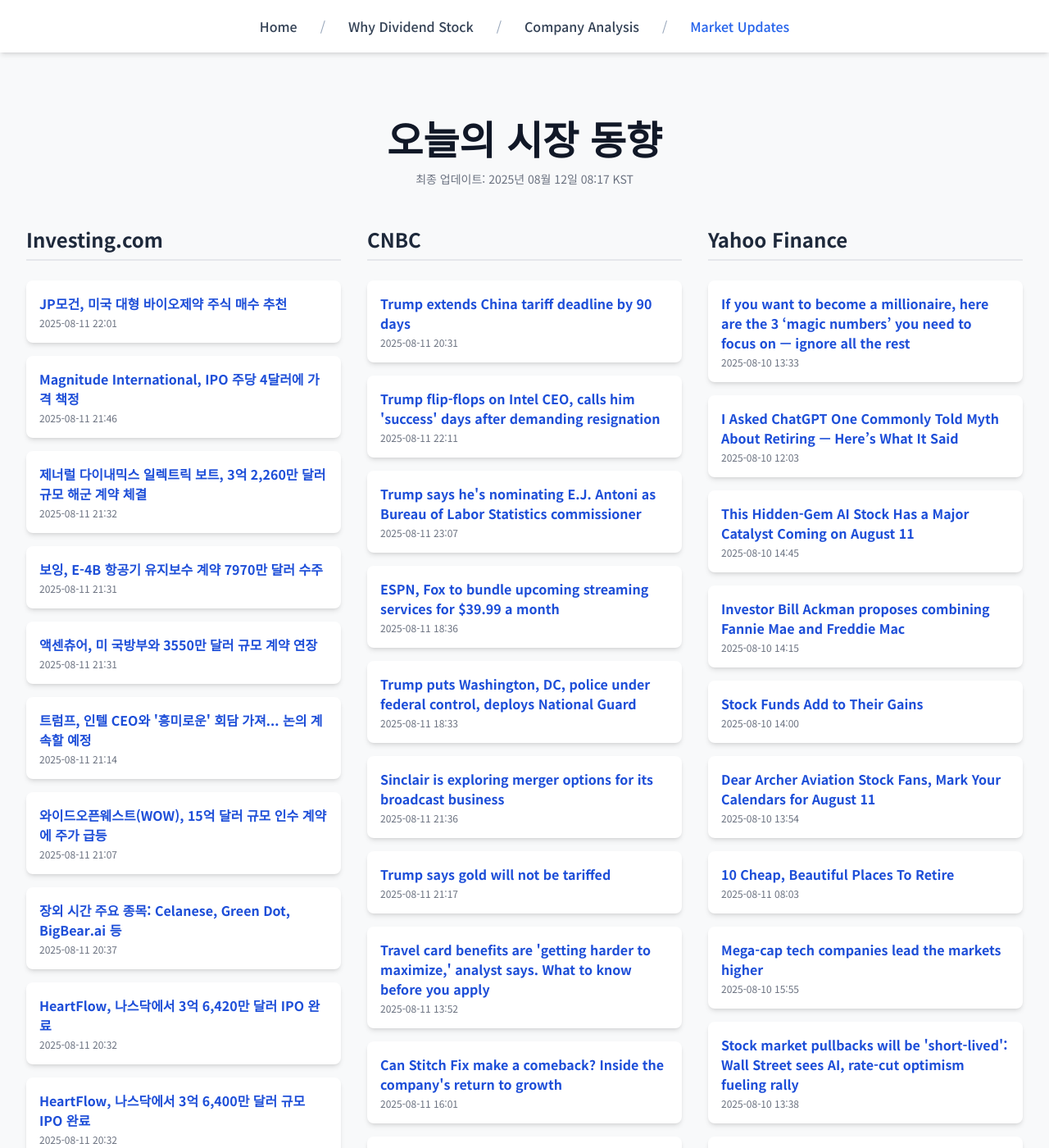
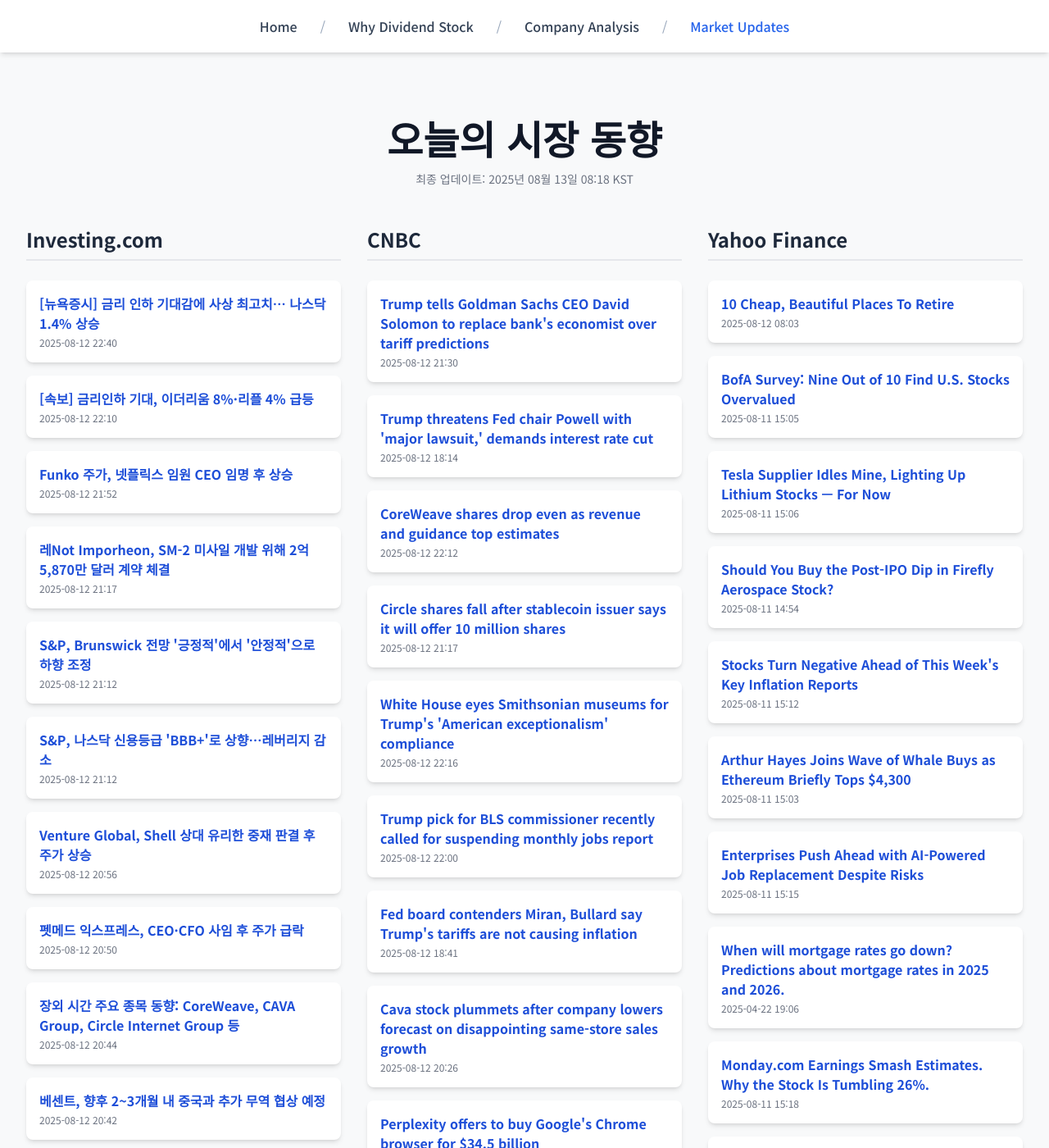
Before and after one commit to Kay-Hwang/my-company-analysis, a Jekyll site: the page built from market-updates.html, in a window 1280 px wide and 1400 px high. Shown: the whole window at 82% size. Built offline with Jekyll 4.4.1, drawn with Linux system fonts in a browser that asks for light colours; nearby versions of some CDN libraries; a script that is not in the unit is left out; some of the changed text lies outside the part shown.

Commit message:
Update daily data

```diff
--- a/_data/latest_data.json
+++ b/_data/latest_data.json
@@ -1,190 +1,190 @@
 {
-  "lastUpdated": "2025년 08월 12일 08:17 KST",
+  "lastUpdated": "2025년 08월 13일 08:18 KST",
   "news": {
     "investing": [
       {
-        "title": "JP모건, 미국 대형 바이오제약 주식 매수 추천",
-        "link": "https://kr.investing.com/news/stock-market-news/article-432SI-1590177",
-        "pubDate": "2025-08-11 22:01:12",
-        "summary": "JP모건, 미국 대형 바이오제약 주식 매수 추천"
+        "title": "[뉴욕증시] 금리 인하 기대감에 사상 최고치… 나스닥 1.4% 상승",
+        "link": "https://kr.investing.com/news/stock-market-news/article-1592290",
+        "pubDate": "2025-08-12 22:40:37",
+        "summary": "[뉴욕증시] 금리 인하 기대감에 사상 최고치… 나스닥 1.4% 상승"
       },
       {
-        "title": "Magnitude International, IPO 주당 4달러에 가격 책정",
-        "link": "https://kr.investing.com/news/stock-market-news/article-432SI-1590164",
-        "pubDate": "2025-08-11 21:46:11",
-        "summary": "Magnitude International, IPO 주당 4달러에 가격 책정"
+        "title": "[속보] 금리인하 기대, 이더리움 8%·리플 4% 급등",
+        "link": "https://kr.investing.com/news/stock-market-news/article-1592267",
+        "pubDate": "2025-08-12 22:10:37",
+        "summary": "[속보] 금리인하 기대, 이더리움 8%·리플 4% 급등"
       },
       {
-        "title": "제너럴 다이내믹스 일렉트릭 보트, 3억 2,260만 달러 규모 해군 계약 체결",
-        "link": "https://kr.investing.com/news/stock-market-news/article-93CH-1590138",
-        "pubDate": "2025-08-11 21:32:02",
-        "summary": "제너럴 다이내믹스 일렉트릭 보트, 3억 2,260만 달러 규모 해군 계약 체결"
+        "title": "Funko 주가, 넷플릭스 임원 CEO 임명 후 상승",
+        "link": "https://kr.investing.com/news/stock-market-news/article-93CH-1592244",
+        "pubDate": "2025-08-12 21:52:45",
+        "summary": "Funko 주가, 넷플릭스 임원 CEO 임명 후 상승"
       },
       {
-        "title": "보잉, E-4B 항공기 유지보수 계약 7970만 달러 수주",
-        "link": "https://kr.investing.com/news/stock-market-news/article-93CH-1590137",
-        "pubDate": "2025-08-11 21:31:33",
-        "summary": "보잉, E-4B 항공기 유지보수 계약 7970만 달러 수주"
+        "title": "레Not Imporheon, SM-2 미사일 개발 위해 2억 5,870만 달러 계약 체결",
+        "link": "https://kr.investing.com/news/stock-market-news/article-93CH-1592156",
+        "pubDate": "2025-08-12 21:17:47",
+        "summary": "레Not Imporheon, SM-2 미사일 개발 위해 2억 5,870만 달러 계약 체결"
       },
       {
-        "title": "액센츄어, 미 국방부와 3550만 달러 규모 계약 연장",
-        "link": "https://kr.investing.com/news/stock-market-news/article-93CH-1590135",
-        "pubDate": "2025-08-11 21:31:16",
-        "summary": "액센츄어, 미 국방부와 3550만 달러 규모 계약 연장"
+        "title": "S&P, Brunswick 전망 '긍정적'에서 '안정적'으로 하향 조정",
+        "link": "https://kr.investing.com/news/stock-market-news/article-93CH-1592139",
+        "pubDate": "2025-08-12 21:12:38",
+        "summary": "S&P, Brunswick 전망 '긍정적'에서 '안정적'으로 하향 조정"
       },
       {
-        "title": "트럼프, 인텔 CEO와 '흥미로운' 회담 가져... 논의 계속할 예정",
-        "link": "https://kr.investing.com/news/stock-market-news/article-1590093",
-        "pubDate": "2025-08-11 21:14:07",
-        "summary": "트럼프, 인텔 CEO와 '흥미로운' 회담 가져... 논의 계속할 예정"
+        "title": "S&P, 나스닥 신용등급 'BBB+'로 상향…레버리지 감소",
+        "link": "https://kr.investing.com/news/stock-market-news/article-93CH-1592138",
+        "pubDate": "2025-08-12 21:12:30",
+        "summary": "S&P, 나스닥 신용등급 'BBB+'로 상향…레버리지 감소"
       },
       {
-        "title": "와이드오픈웨스트(WOW), 15억 달러 규모 인수 계약에 주가 급등",
-        "link": "https://kr.investing.com/news/stock-market-news/article-93CH-1590063",
-        "pubDate": "2025-08-11 21:07:21",
-        "summary": "와이드오픈웨스트(WOW), 15억 달러 규모 인수 계약에 주가 급등"
+        "title": "Venture Global, Shell 상대 유리한 중재 판결 후 주가 상승",
+        "link": "https://kr.investing.com/news/stock-market-news/article-93CH-1592101",
+        "pubDate": "2025-08-12 20:56:00",
+        "summary": "Venture Global, Shell 상대 유리한 중재 판결 후 주가 상승"
       },
       {
-        "title": "장외 시간 주요 종목: Celanese, Green Dot, BigBear.ai 등",
-        "link": "https://kr.investing.com/news/stock-market-news/article-432SI-1589971",
-        "pubDate": "2025-08-11 20:37:26",
-        "summary": "장외 시간 주요 종목: Celanese, Green Dot, BigBear.ai 등"
+        "title": "펫메드 익스프레스, CEO·CFO 사임 후 주가 급락",
+        "link": "https://kr.investing.com/news/stock-market-news/article-93CH-1592093",
+        "pubDate": "2025-08-12 20:50:59",
+        "summary": "펫메드 익스프레스, CEO·CFO 사임 후 주가 급락"
       },
       {
-        "title": "HeartFlow, 나스닥에서 3억 6,420만 달러 IPO 완료",
-        "link": "https://kr.investing.com/news/stock-market-news/article-432SI-1589955",
-        "pubDate": "2025-08-11 20:32:40",
-        "summary": "HeartFlow, 나스닥에서 3억 6,420만 달러 IPO 완료"
+        "title": "장외 시간 주요 종목 동향: CoreWeave, CAVA Group, Circle Internet Group 등",
+        "link": "https://kr.investing.com/news/stock-market-news/article-432SI-1592085",
+        "pubDate": "2025-08-12 20:44:17",
+        "summary": "장외 시간 주요 종목 동향: CoreWeave, CAVA Group, Circle Internet Group 등"
       },
       {
-        "title": "HeartFlow, 나스닥에서 3억 6,400만 달러 규모 IPO 완료",
-        "link": "https://kr.investing.com/news/stock-market-news/article-432SI-1589954",
-        "pubDate": "2025-08-11 20:32:28",
-        "summary": "HeartFlow, 나스닥에서 3억 6,400만 달러 규모 IPO 완료"
+        "title": "베센트, 향후 2~3개월 내 중국과 추가 무역 협상 예정",
+        "link": "https://kr.investing.com/news/stock-market-news/article-93CH-1592071",
+        "pubDate": "2025-08-12 20:42:18",
+        "summary": "베센트, 향후 2~3개월 내 중국과 추가 무역 협상 예정"
       }
     ],
     "cnbc": [
       {
-        "title": "Trump extends China tariff deadline by 90 days",
-        "link": "https://www.cnbc.com/2025/08/11/trump-china-tariffs-deadline-extended.html",
-        "pubDate": "Mon, 11 Aug 2025 20:31:33 GMT",
-        "summary": "President Donald Trump has signed an executive order that will prevent U.S. tariffs on Chinese goods from spiking for another 90 days."
+        "title": "Trump tells Goldman Sachs CEO David Solomon to replace bank's economist over tariff predictions",
+        "link": "https://www.cnbc.com/2025/08/12/trump-solomon-goldman-sachs-economist-tariffs.html",
+        "pubDate": "Tue, 12 Aug 2025 21:30:39 GMT",
+        "summary": "President Donald Trump said that Goldman Sachs boss David Solomon should \"just focus on being a DJ\" if he does not get a new economist."
       },
       {
-        "title": "Trump flip-flops on Intel CEO, calls him 'success' days after demanding resignation",
-        "link": "https://www.cnbc.com/2025/08/11/intel-ceo-trump-lip-bu-tan.html",
-        "pubDate": "Mon, 11 Aug 2025 22:11:59 GMT",
-        "summary": "President Trump said Monday that he met with Intel CEO Lip-Bu Tan, days after calling on the chipmaker to resign."
+        "title": "Trump threatens Fed chair Powell with 'major lawsuit,' demands interest rate cut",
+        "link": "https://www.cnbc.com/2025/08/12/trump-fed-powell-lawsuit-washington-building.html",
+        "pubDate": "Tue, 12 Aug 2025 18:14:44 GMT",
+        "summary": "President Trump blasted Federal Reserve Chair Jerome Powell over the multibillion-dollar renovation of the central bank's headquarters."
       },
       {
-        "title": "Trump says he's nominating E.J. Antoni as Bureau of Labor Statistics commissioner",
-        "link": "https://www.cnbc.com/2025/08/11/trump-antoni-bls-statistics.html",
-        "pubDate": "Mon, 11 Aug 2025 23:07:01 GMT",
-        "summary": "President Trump, who claimed former BLS Commissioner Erika McEntarfer of manipulating jobs data, said Antoni would release \"honest and accurate\" numbers."
+        "title": "CoreWeave shares drop even as revenue and guidance top estimates",
+        "link": "https://www.cnbc.com/2025/08/12/coreweave-crwv-q2-earnings-report-2025.html",
+        "pubDate": "Tue, 12 Aug 2025 22:12:12 GMT",
+        "summary": "CoreWeave expanded its business with OpenAI during the second quarter, and it's also working with banks Goldman Sachs and Morgan Stanley."
       },
       {
-        "title": "ESPN, Fox to bundle upcoming streaming services for $39.99 a month",
-        "link": "https://www.cnbc.com/2025/08/11/espn-fox-to-bundle-upcoming-streaming-services-for-39point99-a-month.html",
-        "pubDate": "Mon, 11 Aug 2025 18:36:28 GMT",
-        "summary": "ESPN and Fox will offer their upcoming direct-to-consumer streaming services as a bundle beginning in October."
+        "title": "Circle shares fall after stablecoin issuer says it will offer 10 million shares",
+        "link": "https://www.cnbc.com/2025/08/12/circle-shares-fall-after-stablecoin-issuer-says-it-will-offer-10-million-shares.html",
+        "pubDate": "Tue, 12 Aug 2025 21:17:13 GMT",
+        "summary": "Circle Internet Group shares fell after the company said it would offer 10 million Class A common shares."
       },
       {
-        "title": "Trump puts Washington, DC, police under federal control, deploys National Guard",
-        "link": "https://www.cnbc.com/2025/08/11/trump-washington-crime-fed-national-guard-homeless.html",
-        "pubDate": "Mon, 11 Aug 2025 18:33:56 GMT",
-        "summary": "Trump in a social media post on Sunday declared that \"the Homeless\" in Washington, D.C., will \"have to move out.\""
+        "title": "White House eyes Smithsonian museums for Trump's 'American exceptionalism' compliance",
+        "link": "https://www.cnbc.com/2025/08/12/trump-white-house-smithsonian-museum-american.html",
+        "pubDate": "Tue, 12 Aug 2025 22:16:16 GMT",
+        "summary": "The Smithsonian museums will get four months to make \"content corrections\" if exhibits don't match a directive by President Trump."
       },
       {
-        "title": "Sinclair is exploring merger options for its broadcast business",
-        "link": "https://www.cnbc.com/2025/08/11/sinclair-is-exploring-mergers-for-its-broadcast-business.html",
-        "pubDate": "Mon, 11 Aug 2025 21:36:11 GMT",
-        "summary": "Sinclair, one of the largest owners of broadcast stations in the U.S., is launching a strategic review of its broadcast business that could result in a merger."
+        "title": "Trump pick for BLS commissioner recently called for suspending monthly jobs report",
+        "link": "https://www.cnbc.com/2025/08/12/trump-bls-antoni-jobs-report-data.html",
+        "pubDate": "Tue, 12 Aug 2025 22:00:40 GMT",
+        "summary": "Heritage Foundation economist E.J. Antoni questioned the reports' accuracy after President Donald Trump fired the prior Bureau of Labor Statistics chief."
       },
       {
-        "title": "Trump says gold will not be tariffed",
-        "link": "https://www.cnbc.com/2025/08/11/trump-gold-tariffs-futures.html",
-        "pubDate": "Mon, 11 Aug 2025 21:17:54 GMT",
-        "summary": "A ruling by U.S. Customs and Border Protection that gold bars from Switzerland were subject to tariffs surprised the market."
+        "title": "Fed board contenders Miran, Bullard say Trump's tariffs are not causing inflation",
+        "link": "https://www.cnbc.com/2025/08/12/fed-board-contenders-miran-bullard-say-trumps-tariffs-are-not-causing-inflation.html",
+        "pubDate": "Tue, 12 Aug 2025 18:41:16 GMT",
+        "summary": "Both did not commit to how they would vote on interest rates. However, they praised Trump's pro-growth agenda."
       },
       {
-        "title": "Travel card benefits are 'getting harder to maximize,' analyst says. What to know before you apply",
-        "link": "https://www.cnbc.com/2025/08/11/travel-credit-card-annual-fee.html",
-        "pubDate": "Mon, 11 Aug 2025 13:52:04 GMT",
-        "summary": "Travel credit cards may be worth the cost as long as it fits your lifestyle. Otherwise, it may not make sense to have an expensive credit card in your wallet."
+        "title": "Cava stock plummets after company lowers forecast on disappointing same-store sales growth",
+        "link": "https://www.cnbc.com/2025/08/12/cava-q2-2025-earningshtml.html",
+        "pubDate": "Tue, 12 Aug 2025 20:26:28 GMT",
+        "summary": "Cava also announced an investment in Hyphen, a restaurant automation startup."
       },
       {
-        "title": "Can Stitch Fix make a comeback? Inside the company's return to growth",
-        "link": "https://www.cnbc.com/2025/08/11/how-pandemic-darling-stitch-fix-returned-to-growth.html",
-        "pubDate": "Mon, 11 Aug 2025 16:01:41 GMT",
-        "summary": "Pandemic darling Stitch Fix has seen its stock price crater since its 2021 highs, but the company is in the midst of a comeback under new CEO Matt Baer."
+        "title": "Perplexity offers to buy Google's Chrome browser for $34.5 billion",
+        "link": "https://www.cnbc.com/2025/08/12/perplexity-google-chrome-ai.html",
+        "pubDate": "Tue, 12 Aug 2025 18:10:46 GMT",
+        "summary": "AI startup Perplexity has offered to buy Google's Chrome browser for $34.5 billion"
       },
       {
-        "title": "StubHub IPO is back on for September after ticketing company delayed plans on tariff concerns",
-        "link": "https://www.cnbc.com/2025/08/11/stubhub-ipo-back-on-for-september-after-company-delayed-plans-in-april.html",
-        "pubDate": "Mon, 11 Aug 2025 21:13:49 GMT",
-        "summary": "StubHub updated its IPO prospectus on Monday, effectively restarting the process to go public."
+        "title": "Here’s the inflation breakdown for July 2025 — in one chart",
+        "link": "https://www.cnbc.com/2025/08/12/heres-the-inflation-breakdown-for-july-2025-in-one-chart.html",
+        "pubDate": "Tue, 12 Aug 2025 18:57:55 GMT",
+        "summary": "The consumer price index rose 2.7% in July on an annual basis. There's some evidence tariffs are putting upward pressure on inflation, economists said."
       }
     ],
     "yahoo": [
       {
-        "title": "If you want to become a millionaire, here are the 3 ‘magic numbers’ you need to focus on — ignore all the rest",
-        "link": "https://finance.yahoo.com/news/want-become-millionaire-3-magic-133300653.html",
-        "pubDate": "2025-08-10T13:33:00Z",
-        "summary": "If you want to become a millionaire, here are the 3 ‘magic numbers’ you need to focus on — ignore all the rest"
-      },
-      {
-        "title": "I Asked ChatGPT One Commonly Told Myth About Retiring — Here’s What It Said",
-        "link": "https://finance.yahoo.com/news/asked-chatgpt-one-commonly-told-120312484.html",
-        "pubDate": "2025-08-10T12:03:12Z",
-        "summary": "I Asked ChatGPT One Commonly Told Myth About Retiring — Here’s What It Said"
-      },
-      {
-        "title": "This Hidden-Gem AI Stock Has a Major Catalyst Coming on August 11",
-        "link": "https://finance.yahoo.com/news/hidden-gem-ai-stock-major-144536994.html",
-        "pubDate": "2025-08-10T14:45:36Z",
-        "summary": "This Hidden-Gem AI Stock Has a Major Catalyst Coming on August 11"
-      },
-      {
-        "title": "Investor Bill Ackman proposes combining Fannie Mae and Freddie Mac",
-        "link": "https://finance.yahoo.com/news/investor-bill-ackman-proposes-combining-141524139.html",
-        "pubDate": "2025-08-10T14:15:24Z",
-        "summary": "Investor Bill Ackman proposes combining Fannie Mae and Freddie Mac"
-      },
-      {
-        "title": "Stock Funds Add to Their Gains",
-        "link": "https://www.wsj.com/finance/stocks/stock-funds-gains-july-c5f62ce9?siteid=yhoof2&yptr=yahoo",
-        "pubDate": "2025-08-10T14:00:00Z",
-        "summary": "Stock Funds Add to Their Gains"
-      },
-      {
-        "title": "Dear Archer Aviation Stock Fans, Mark Your Calendars for August 11",
-        "link": "https://finance.yahoo.com/news/dear-archer-aviation-stock-fans-135431267.html",
-        "pubDate": "2025-08-10T13:54:31Z",
-        "summary": "Dear Archer Aviation Stock Fans, Mark Your Calendars for August 11"
-      },
-      {
         "title": "10 Cheap, Beautiful Places To Retire",
         "link": "https://finance.yahoo.com/news/15-cheap-beautiful-places-retire-143120191.html",
-        "pubDate": "2025-08-11T08:03:10Z",
+        "pubDate": "2025-08-12T08:03:11Z",
         "summary": "10 Cheap, Beautiful Places To Retire"
       },
       {
-        "title": "Mega-cap tech companies lead the markets higher",
-        "link": "https://finance.yahoo.com/news/mega-cap-tech-companies-lead-the-markets-higher-155532476.html",
-        "pubDate": "2025-08-10T15:55:32Z",
-        "summary": "Mega-cap tech companies lead the markets higher"
+        "title": "BofA Survey: Nine Out of 10 Find U.S. Stocks Overvalued",
+        "link": "https://www.barrons.com/livecoverage/stock-market-news-today-081125/card/bofa-survey-nine-out-of-10-find-u-s-stocks-overvalued-xvogEBAPgiK2m7JbT2UR?siteid=yhoof2&yptr=yahoo",
+        "pubDate": "2025-08-11T15:05:45Z",
+        "summary": "BofA Survey: Nine Out of 10 Find U.S. Stocks Overvalued"
       },
       {
-        "title": "Stock market pullbacks will be 'short-lived': Wall Street sees AI, rate-cut optimism fueling rally",
-        "link": "https://finance.yahoo.com/news/stock-market-pullbacks-will-be-short-lived-wall-street-sees-ai-rate-cut-optimism-fueling-rally-133057446.html",
-        "pubDate": "2025-08-10T13:38:55Z",
-        "summary": "Stock market pullbacks will be 'short-lived': Wall Street sees AI, rate-cut optimism fueling rally"
+        "title": "Tesla Supplier Idles Mine, Lighting Up Lithium Stocks — For Now",
+        "link": "https://www.investors.com/news/tesla-supplier-catl-idles-mine-lithium-stocks-alb-sqm/?src=A00220&yptr=yahoo",
+        "pubDate": "2025-08-11T15:06:30Z",
+        "summary": "Tesla Supplier Idles Mine, Lighting Up Lithium Stocks — For Now"
       },
       {
-        "title": "Montana woman discovers husband of 21 years didn’t pay his taxes — now IRS is after them. What Dave Ramsey says to do",
-        "link": "https://finance.yahoo.com/news/montana-woman-discovers-husband-21-160000551.html",
-        "pubDate": "2025-08-10T16:00:00Z",
-        "summary": "Montana woman discovers husband of 21 years didn’t pay his taxes — now IRS is after them. What Dave Ramsey says to do"
+        "title": "Should You Buy the Post-IPO Dip in Firefly Aerospace Stock?",
+        "link": "https://finance.yahoo.com/news/buy-post-ipo-dip-firefly-145453861.html",
+        "pubDate": "2025-08-11T14:54:53Z",
+        "summary": "Should You Buy the Post-IPO Dip in Firefly Aerospace Stock?"
+      },
+      {
+        "title": "Stocks Turn Negative Ahead of This Week's Key Inflation Reports",
+        "link": "https://finance.yahoo.com/news/stocks-turn-mixed-ahead-weeks-151239610.html",
+        "pubDate": "2025-08-11T15:12:39Z",
+        "summary": "Stocks Turn Negative Ahead of This Week's Key Inflation Reports"
+      },
+      {
+        "title": "Arthur Hayes Joins Wave of Whale Buys as Ethereum Briefly Tops $4,300",
+        "link": "https://finance.yahoo.com/news/arthur-hayes-joins-wave-whale-150342351.html",
+        "pubDate": "2025-08-11T15:03:42Z",
+        "summary": "Arthur Hayes Joins Wave of Whale Buys as Ethereum Briefly Tops $4,300"
+      },
+      {
+        "title": "Enterprises Push Ahead with AI-Powered Job Replacement Despite Risks",
+        "link": "https://finance.yahoo.com/news/enterprises-push-ahead-ai-powered-151500019.html",
+        "pubDate": "2025-08-11T15:15:00Z",
+        "summary": "Enterprises Push Ahead with AI-Powered Job Replacement Despite Risks"
+      },
+      {
+        "title": "When will mortgage rates go down? Predictions about mortgage rates in 2025 and 2026.",
+        "link": "https://finance.yahoo.com/personal-finance/mortgages/article/when-will-mortgage-rates-go-down-predictions-about-mortgage-rates-in-2025-and-2026-190610774.html",
+        "pubDate": "2025-04-22T19:06:10Z",
+        "summary": "When will mortgage rates go down? Predictions about mortgage rates in 2025 and 2026."
+      },
+      {
+        "title": "Monday.com Earnings Smash Estimates. Why the Stock Is Tumbling 26%.",
+        "link": "https://www.barrons.com/articles/monday-com-earnings-stock-price-bc8e10fc?siteid=yhoof2&yptr=yahoo",
+        "pubDate": "2025-08-11T15:18:00Z",
+        "summary": "Monday.com Earnings Smash Estimates. Why the Stock Is Tumbling 26%."
+      },
+      {
+        "title": "Tegna Stock Soars 30% on Reports of Nexstar Buy Talks. Why It Makes Sense.",
+        "link": "https://www.barrons.com/articles/tegna-stock-nexstar-acquisition-649b0c94?siteid=yhoof2&yptr=yahoo",
+        "pubDate": "2025-08-11T15:18:00Z",
+        "summary": "Tegna Stock Soars 30% on Reports of Nexstar Buy Talks. Why It Makes Sense."
       }
     ]
   }
```
